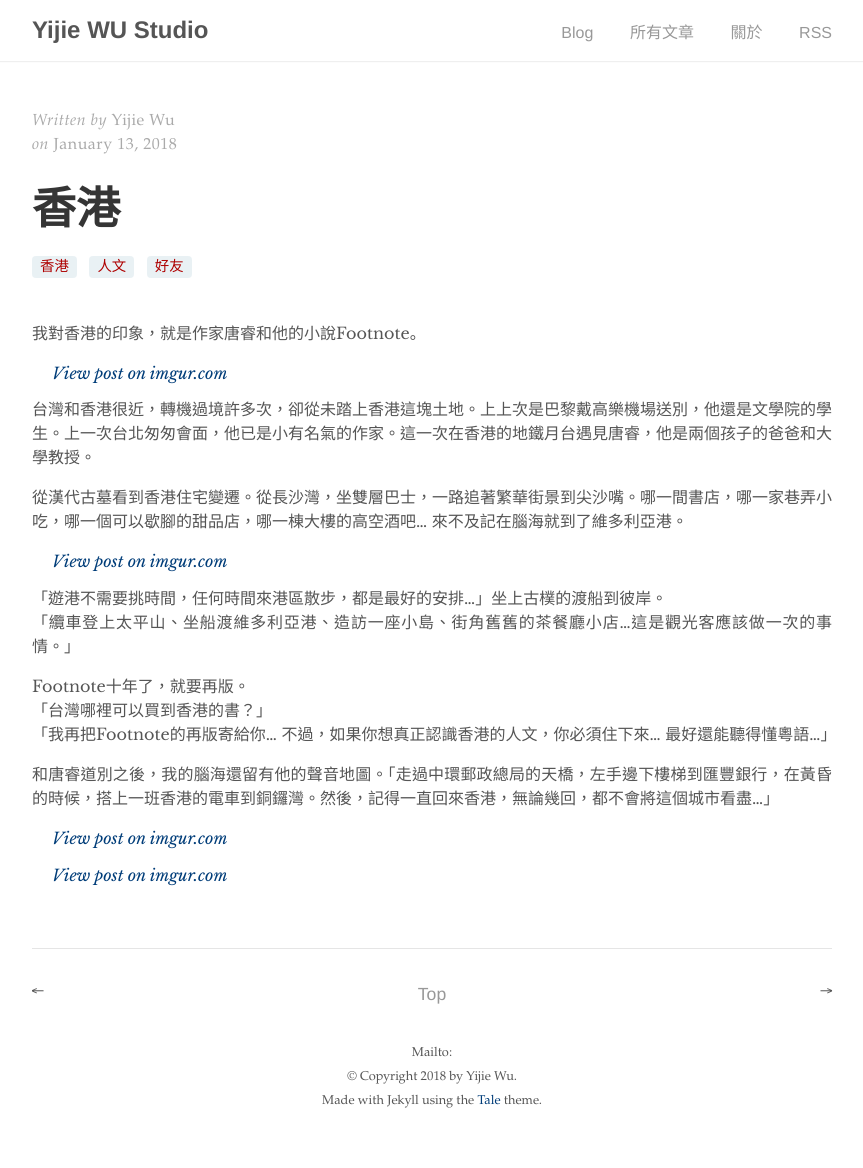
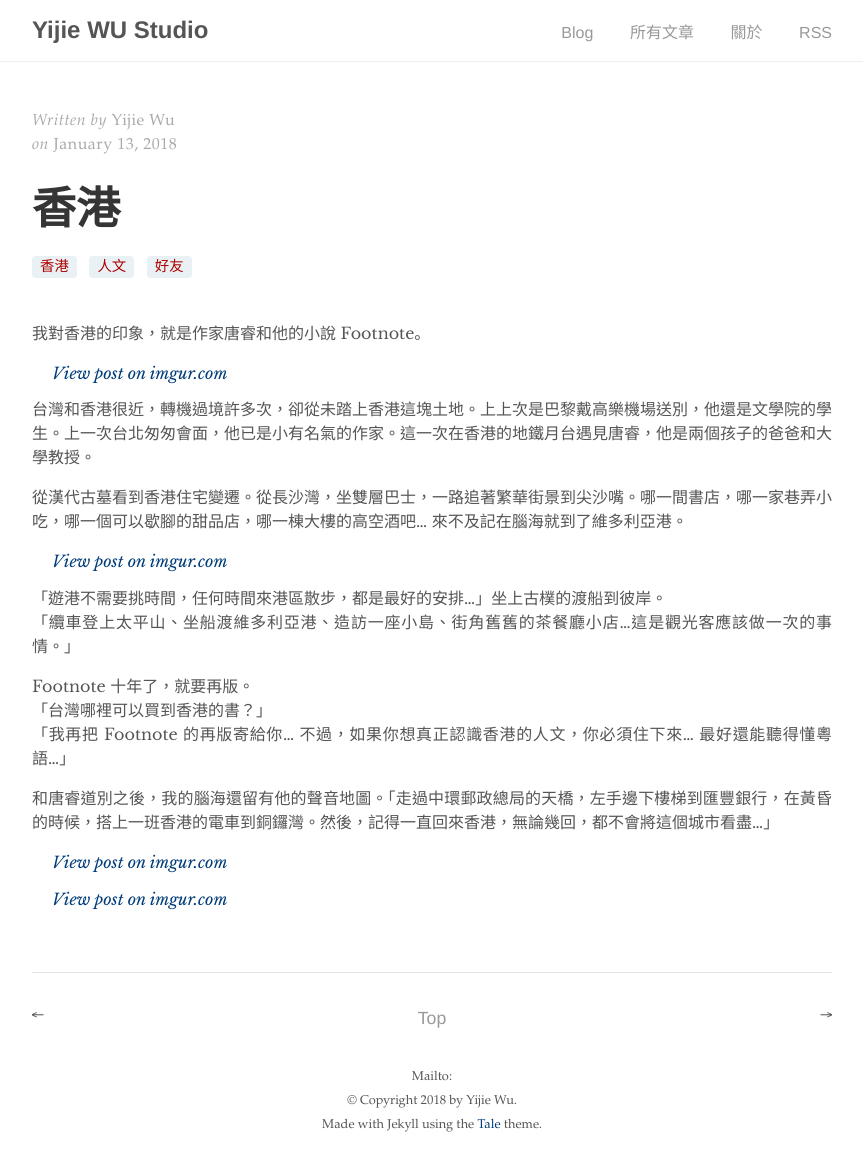
Before and after one commit to yijiewou/yijiewou.github.io, a Jekyll site: the page built from _posts/2018-01-13-香港.md, in a window 1280 px wide. Shown: the whole page, without its empty margins (208-1071 px from the left). Built offline with Jekyll 4.4.1, drawn with Linux system fonts in a browser that asks for light colours; a script that is not in the unit is left out; before the commit the page ends 1144 px from its top, so only the background shows below that.

```diff
--- a/_posts/2018-01-13-香港.md
+++ b/_posts/2018-01-13-香港.md
@@ -7,7 +7,7 @@ tags:
     - 好友
 ---
 
-我對香港的印象，就是作家唐睿和他的小說Footnote。
+我對香港的印象，就是作家唐睿和他的小說 Footnote。
 
 <blockquote class="imgur-embed-pub" lang="en" data-id="39OlMXe"><a href="//imgur.com/39OlMXe">View post on imgur.com</a></blockquote><script async src="//s.imgur.com/min/embed.js" charset="utf-8"></script>
 
@@ -20,9 +20,9 @@ tags:
 「遊港不需要挑時間，任何時間來港區散步，都是最好的安排...」坐上古樸的渡船到彼岸。<br />
 「纜車登上太平山、坐船渡維多利亞港、造訪一座小島、街角舊舊的茶餐廳小店...這是觀光客應該做一次的事情。」
 
-Footnote十年了，就要再版。<br />
+Footnote 十年了，就要再版。<br />
 「台灣哪裡可以買到香港的書？」<br />
-「我再把Footnote的再版寄給你... 不過，如果你想真正認識香港的人文，你必須住下來... 最好還能聽得懂粵語...」
+「我再把 Footnote 的再版寄給你... 不過，如果你想真正認識香港的人文，你必須住下來... 最好還能聽得懂粵語...」
 
 和唐睿道別之後，我的腦海還留有他的聲音地圖。「走過中環郵政總局的天橋，左手邊下樓梯到匯豐銀行，在黃昏的時候，搭上一班香港的電車到銅鑼灣。然後，記得一直回來香港，無論幾回，都不會將這個城市看盡...」
 
```
Also changed, not shown: _posts/2018-01-21-岸邊.md (added, +19 -0 lines).
